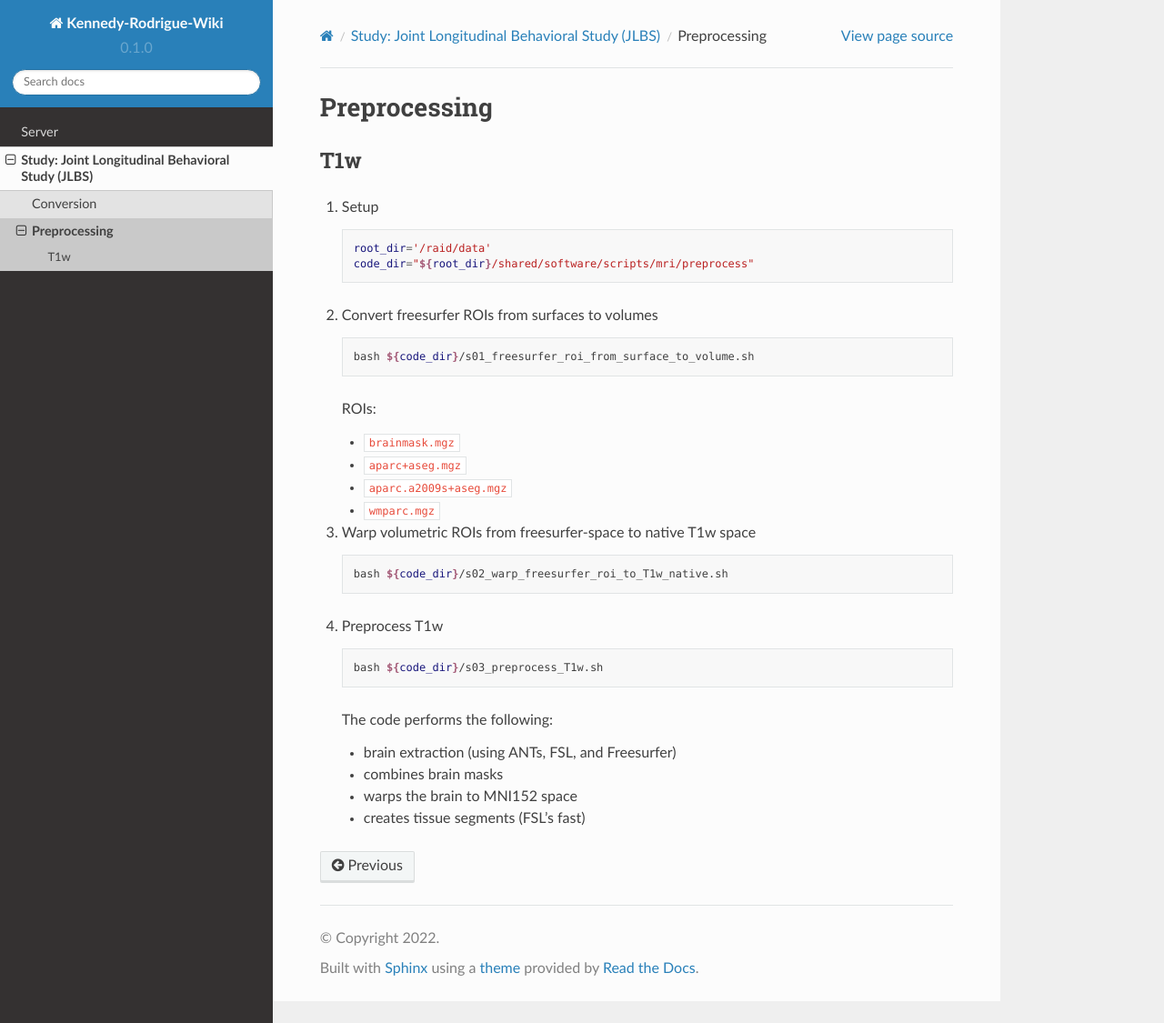
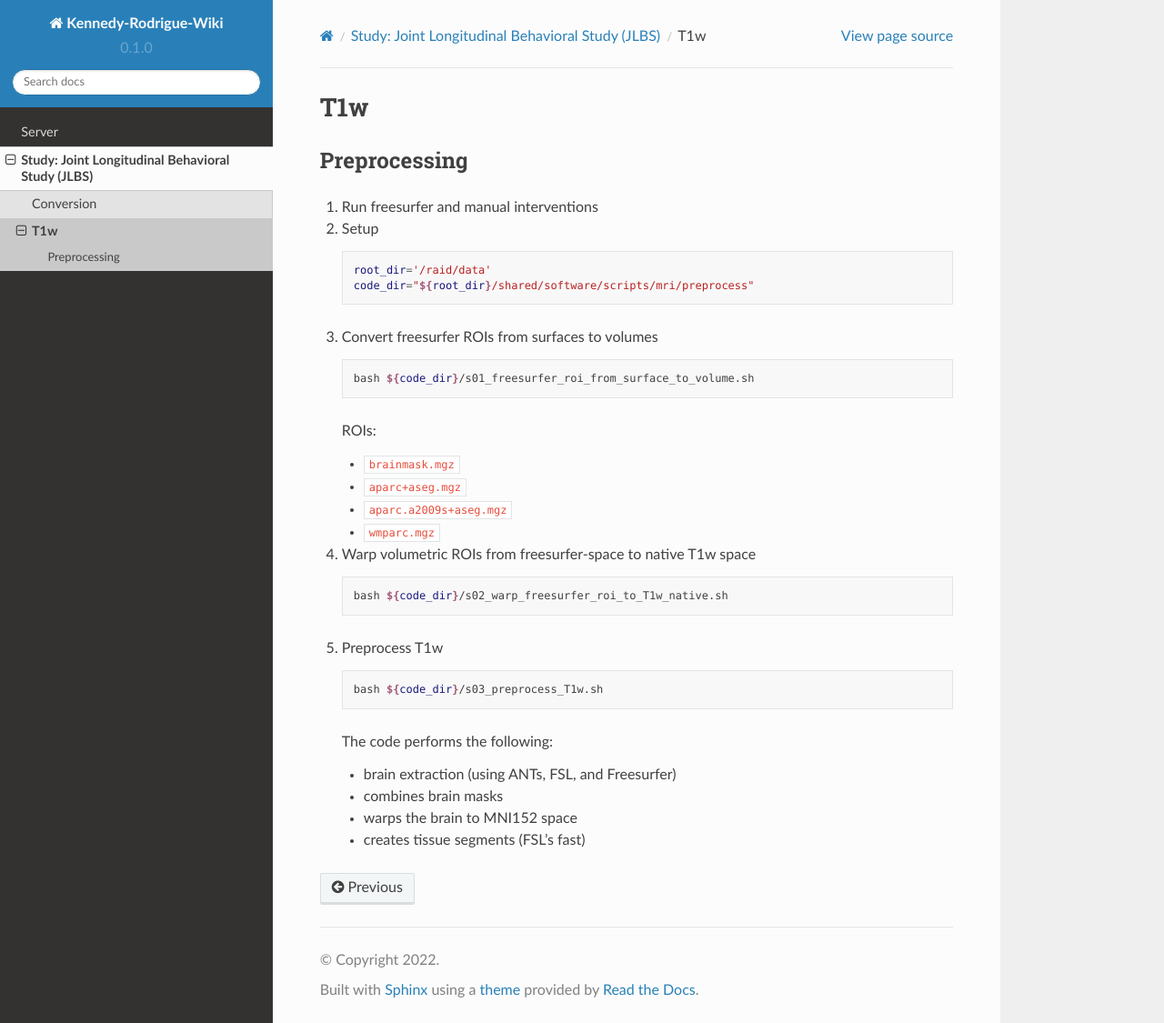
Before and after one commit to marcihorn/kennedy-rodrigue-wiki, a Sphinx documentation site: the page built from docs/source/study-jlbs/docs/T1w.rst, in a window 1280 px wide and 1125 px high. Shown: the whole window at 91% size. Built offline with Sphinx 7.4.7 and the Read the Docs theme 2.0.0, drawn with Linux system fonts in a browser that asks for light colours.

Commit message:
restructure
restructure outline so that it is modality-specific

```diff
--- a/docs/source/study-jlbs/docs/preprocessing.rst
+++ b/docs/source/study-jlbs/docs/T1w.rst
@@ -1,12 +1,14 @@
-.. _preprocessing:
+.. _T1w:
+
+T1w
+=============
+
+.. _T1w_preproc:
 
 Preprocessing
-=============
+-------------
 
-.. _preproc_T1w:
-
-T1w
----
+#. Run freesurfer and manual interventions
 
 #. Setup
 
--- a/docs/source/study-jlbs/index.rst
+++ b/docs/source/study-jlbs/index.rst
@@ -10,4 +10,4 @@ Contains the documentation related to JLBS
    :maxdepth: 1
 
    docs/conversion
-   docs/preprocessing
+   docs/T1w
```
